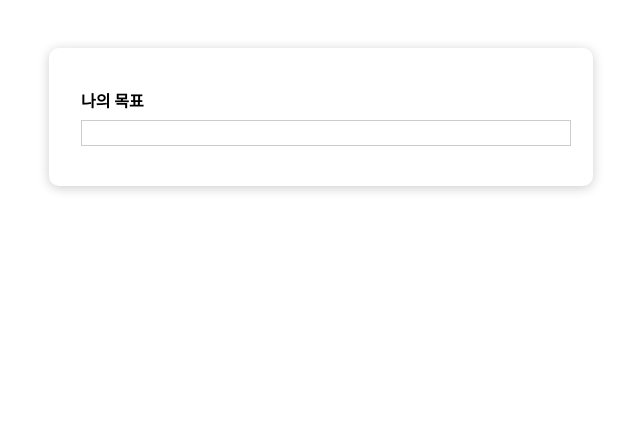
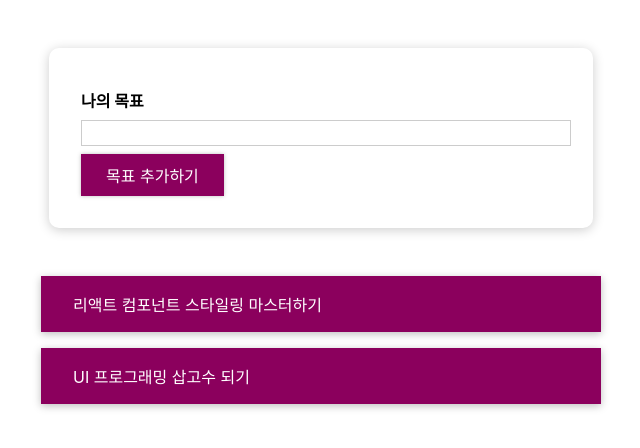
Before and after one commit to hsuncho/react-basic-study-202310, a React (Create React App) app: page / in a window 1280 px wide. Shown: the top 448 px of the page, without its empty margins (319-959 px from the left). Built offline with nearby package versions, Linux system fonts and the light colour scheme.

Commit message:
목표 설정 APP 기본 구성(추가, 삭제 기능)

```diff
--- a/src/App.js
+++ b/src/App.js
@@ -3,17 +3,73 @@
 import CourseInput from './components/CourseGoals/CourseInput';
 import CourseList from './components/CourseGoals/CourseList';
 
+const DUMMY_DATA = [
+  {
+    id: 'g1',
+    text: '리액트 컴포넌트 스타일링 마스터하기',
+  },
+  {
+    id: 'g2',
+    text: 'UI 프로그래밍 삽고수 되기',
+  },
+];
+
 const App = () => {
-  // 지출 항목 객체 배열
+  const [goals, setGoals] = useState(DUMMY_DATA);
+
+  // Input에게 전달할 함수
+  const addGoalHandler = (text) => {
+    // console.log('전달받은 텍스트: ', text);
+    const newGoal = {
+      id: Math.random().toString(),
+      text: text,
+    };
+
+    // 상태변수(배열) 수정
+    // setGoals([...goals, newGoal]);
+    setGoals((prevGoals) => [...prevGoals, newGoal]);
+  };
+
+  // 삭제 이벤트 핸들러를 CourseItem까지 내려보내야 됨.
+  const deleteGoalHandler = (id) => {
+    // console.log('전달된 id: ', id);
+    // const updateGoals = [...goals]; // 상태 배열 그대로 복사해서가져옴
+    // const index = updateGoals.findIndex((goal) => goal.id === id);
+    // updateGoals.splice(index, 1);
+
+    // const updateGoals = goals.filter((goal) => goal.id !== id);
+    // setGoals(updateGoals);
+
+    setGoals(goals.filter((goal) => goal.id !== id));
+  };
+
+  // CourseList 조건부 렌더링
+  let listContent = (
+    <p
+      style={{
+        color: 'red',
+        fontSize: '2em',
+        textAlign: 'center',
+      }}
+    >
+      목표를 등록해 주세요!!
+    </p>
+  );
+  if (goals.length > 0) {
+    listContent = (
+      <CourseList
+        items={goals}
+        onDelete={deleteGoalHandler}
+      />
+    );
+  }
 
   return (
     <div>
       <section id='goal-form'>
-        <CourseInput />
+        <CourseInput onAdd={addGoalHandler} />
       </section>
-      <section id='goals'>
-        <CourseList />
-      </section>
+      <section id='goals'>{listContent}</section>
     </div>
   );
 };
--- a/src/components/CourseGoals/CourseInput.js
+++ b/src/components/CourseGoals/CourseInput.js
@@ -1,13 +1,31 @@
-import React from 'react';
+import React, { useState } from 'react';
 import './CourseInput.css';
 import Button from '../UI/Button/Button';
 
-const CourseInput = () => {
+const CourseInput = ({ onAdd }) => {
+  const [enteredText, setEnteredText] = useState('');
+
+  const textChangeHandler = (e) => {
+    setEnteredText(e.target.value);
+  };
+
+  const formSubmitHandler = (e) => {
+    e.preventDefault();
+    // console.log(enteredText);
+
+    onAdd(enteredText);
+    setEnteredText('');
+  };
+
   return (
-    <form>
+    <form onSubmit={formSubmitHandler}>
       <div className='form-control'>
         <label>나의 목표</label>
-        <input type='text' />
+        <input
+          type='text'
+          onChange={textChangeHandler}
+          value={enteredText}
+        />
       </div>
       <Button type='submit'>목표 추가하기</Button>
     </form>
--- /dev/null
+++ b/src/components/CourseGoals/CourseItem.css
@@ -0,0 +1,8 @@
+.goal-item {
+  margin: 1rem 0;
+  background: #8b005d;
+  box-shadow: 0 2px 8px rgba(0, 0, 0, 0.26);
+  color: white;
+  padding: 1rem 2rem;
+  cursor: pointer;
+}
--- /dev/null
+++ b/src/components/CourseGoals/CourseItem.js
@@ -0,0 +1,15 @@
+import React from 'react';
+import './CourseItem.css';
+
+const CourseItem = ({ item, onDelete }) => {
+  return (
+    <li
+      className='goal-item'
+      onClick={() => onDelete(item.id)}
+    >
+      {item.text}
+    </li>
+  );
+};
+
+export default CourseItem;
--- a/src/components/CourseGoals/CourseList.js
+++ b/src/components/CourseGoals/CourseList.js
@@ -1,10 +1,19 @@
 import React from 'react';
 import './CourseList.css';
+import CourseItem from './CourseItem';
 
-const CourseList = () => {
+const CourseList = ({ items, onDelete }) => {
   return (
     <ul className='goal-list'>
-      <li></li>
+      {items.map((item) => {
+        return (
+          <CourseItem
+            key={item.id}
+            item={item}
+            onDelete={onDelete}
+          />
+        );
+      })}
     </ul>
   );
 };
--- a/src/components/UI/Button/Button.js
+++ b/src/components/UI/Button/Button.js
@@ -2,13 +2,15 @@
 import './Button.css';
 
 const Button = ({ type, onClick, children }) => {
-  <button
-    type={type}
-    className='button'
-    onClick={onClick}
-  >
-    {children}
-  </button>;
+  return (
+    <button
+      type={type}
+      className='button'
+      onClick={onclick}
+    >
+      {children}
+    </button>
+  );
 };
 
 export default Button;
```
